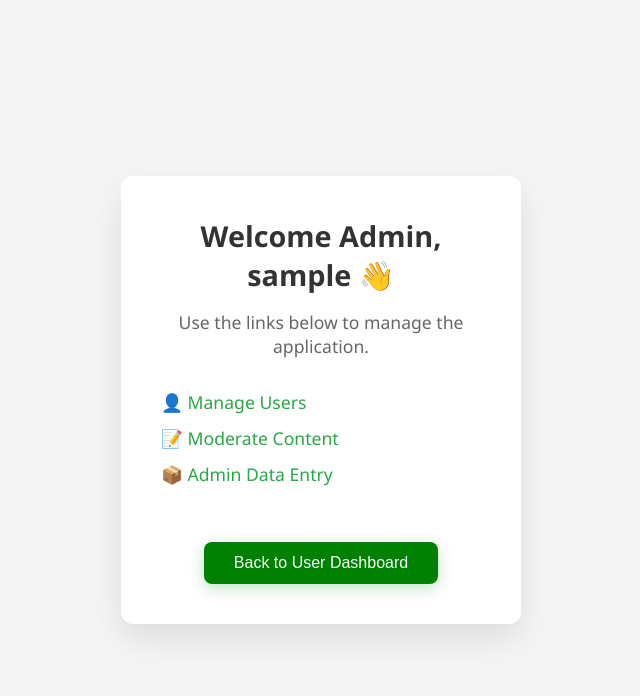
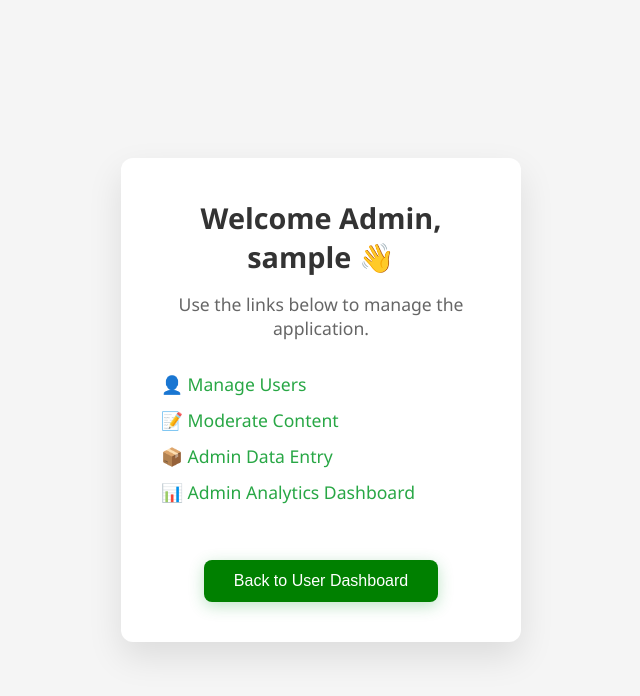
Before and after one commit to EliahHooks/personalized-meal-planner, a PHP site: page /admin/dashboard.php in a window 1280 px wide. Shown: the top 696 px of the page, without its empty margins (319-959 px from the left). Run offline with PHP 8.4, Linux system fonts and the light colour scheme; the visitor is signed in with stand-in values (Sample User, id 1).

Commit message:
Added routing in admin dashboard to analytics.php

```diff
--- a/admin/dashboard.php
+++ b/admin/dashboard.php
@@ -40,6 +40,7 @@ if (!isset($_SESSION['userID']) || $_SESSION['role'] !== 'admin') {
         <a href="<?php echo BASE_URL; ?>admin/manageUsers.php">👤 Manage Users</a>
         <a href="<?php echo BASE_URL; ?>admin/moderateContent.php">📝 Moderate Content</a>
         <a href="<?php echo BASE_URL; ?>admin/adminDataEntry.php">📦 Admin Data Entry</a>
+        <a href="<?php echo BASE_URL; ?>admin/analytics.php">📊 Admin Analytics Dashboard</a>
     </div>
 
     <br><br>
```
